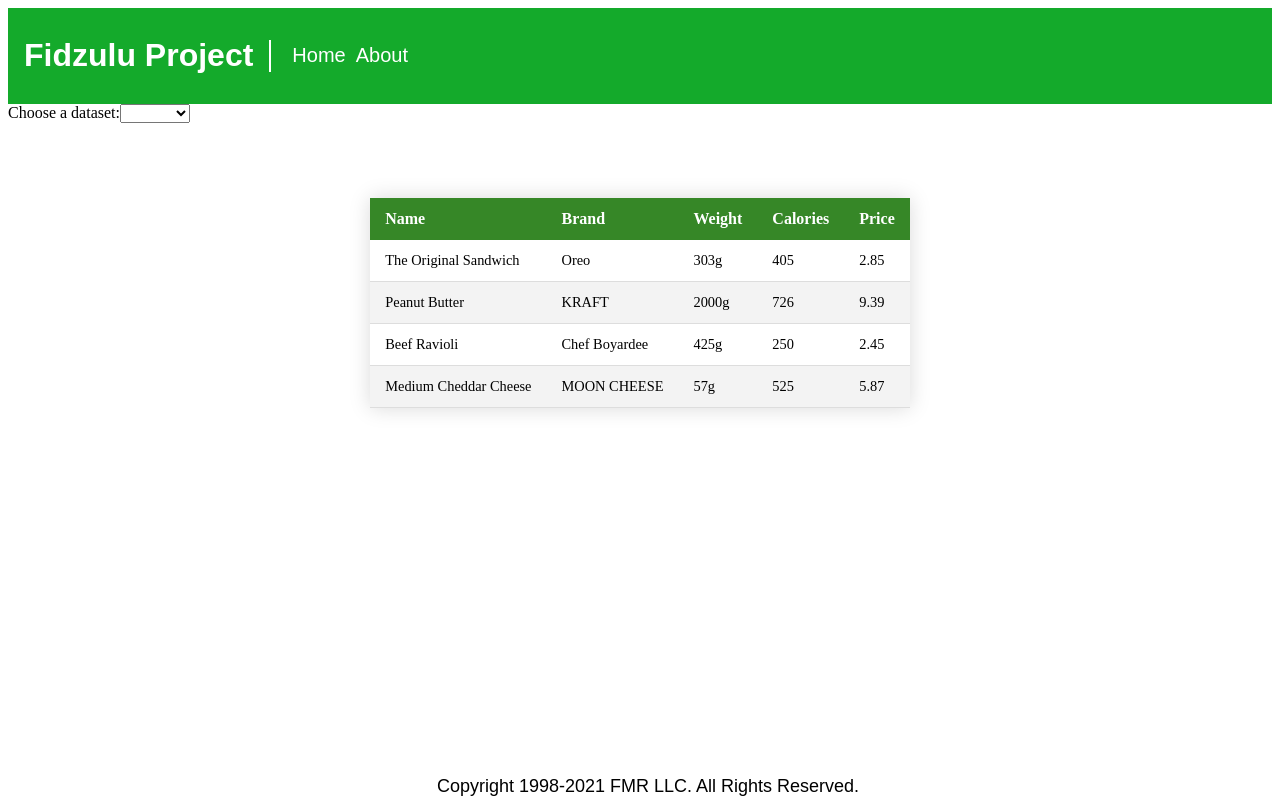
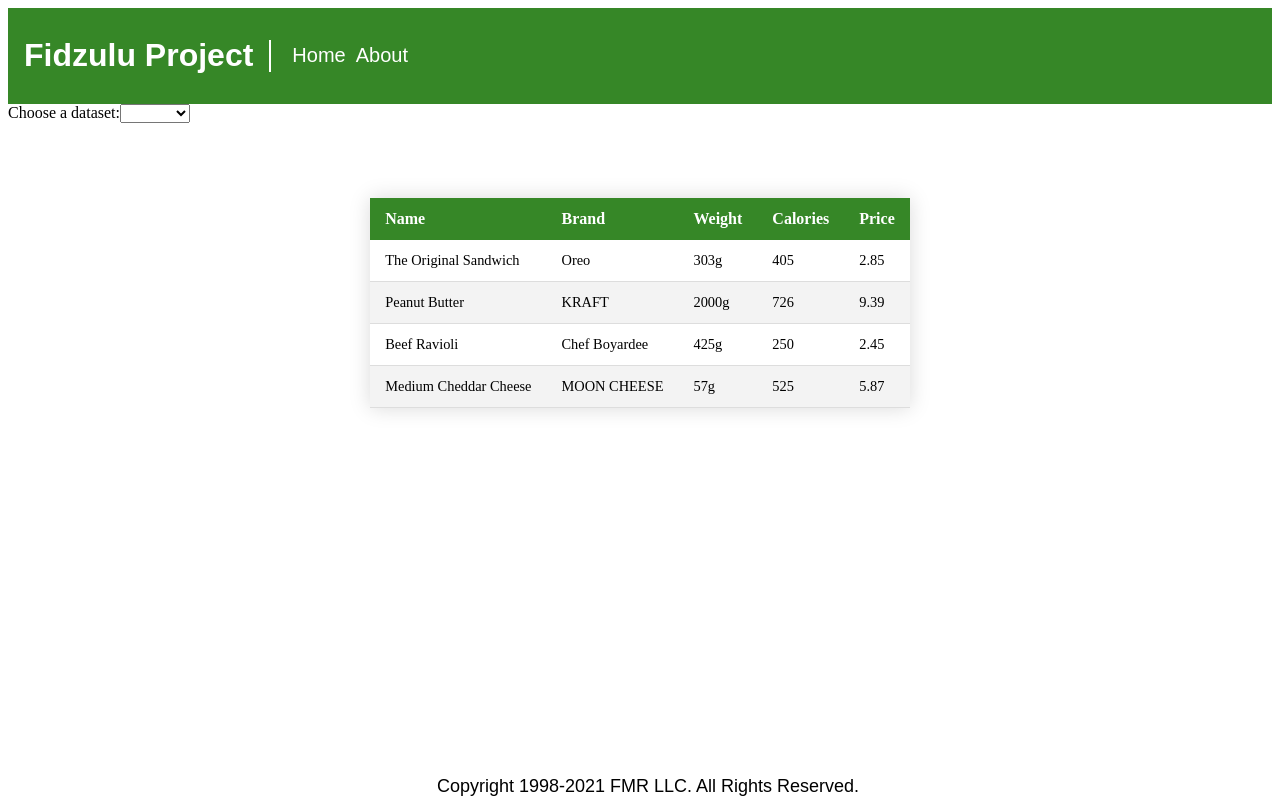
Before and after one commit to katiebrady217/fidzulu, an Angular app: page / in a window 1280 px wide. Built offline with nearby package versions, Linux system fonts and the light colour scheme.

Commit message:
add test and fix pipe

```diff
--- a/src/app/components/header/header.component.css
+++ b/src/app/components/header/header.component.css
@@ -1,5 +1,5 @@
 .header-bar {
-    background-color: #14AA2B;
+    background-color: #368727;
     justify-content: flex-start;
     display: flex;
     align-items: center;
```
Also changed, not shown: 2 other files (tests, documents, lock files or other folders).
